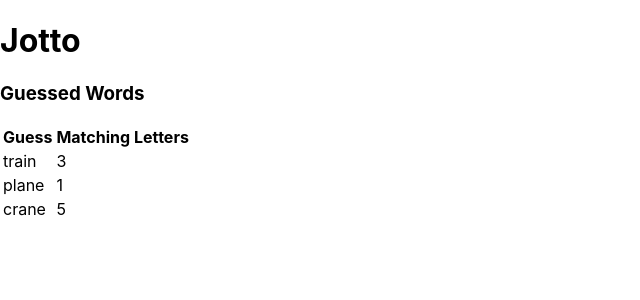
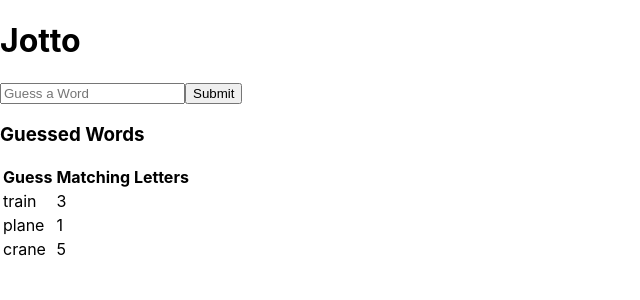
Before and after one commit to SSaquif/jotto, a React app: page / in a window 1280 px wide. Shown: the top 300 px of the page, without its empty margins (0-640 px from the left). Built offline with nearby package versions, Linux system fonts and the light colour scheme.

Commit message:
first state realted test completed

```diff
--- a/src/App.js
+++ b/src/App.js
@@ -1,12 +1,14 @@
 import "./App.css";
 import Congrats from "./Congrats";
 import GuessedWords from "./GuessedWords";
+import WordInput from "./WordInput";
 
 function App() {
   return (
     <div>
       <h1>Jotto</h1>
       <Congrats success={false} />
+      <WordInput />
       <GuessedWords
         guessedWords={[
           { guessedWord: "train", matchedLetterCount: 3 },
--- /dev/null
+++ b/src/WordInput.js
@@ -0,0 +1,34 @@
+import React from "react";
+import PropTypes from "prop-types";
+
+const WordInput = ({ secretWord }) => {
+  const [currentGuess, setCurrentGuess] = React.useState("");
+
+  return (
+    <div data-test="wordInput-component">
+      <form>
+        <input
+          value={currentGuess}
+          onChange={(ev) => setCurrentGuess(ev.target.value)}
+          data-test="input-box"
+          type="text"
+          placeholder="Guess a Word"
+        />
+        <button
+          data-test="submit-button"
+          onClick={(ev) => {
+            ev.preventDefault();
+          }}
+        >
+          Submit
+        </button>
+      </form>
+    </div>
+  );
+};
+
+WordInput.propTypes = {
+  secretWord: PropTypes.string.isRequired,
+};
+
+export default WordInput;
```
Also changed, not shown: 1 other file (tests, documents, lock files or other folders).
